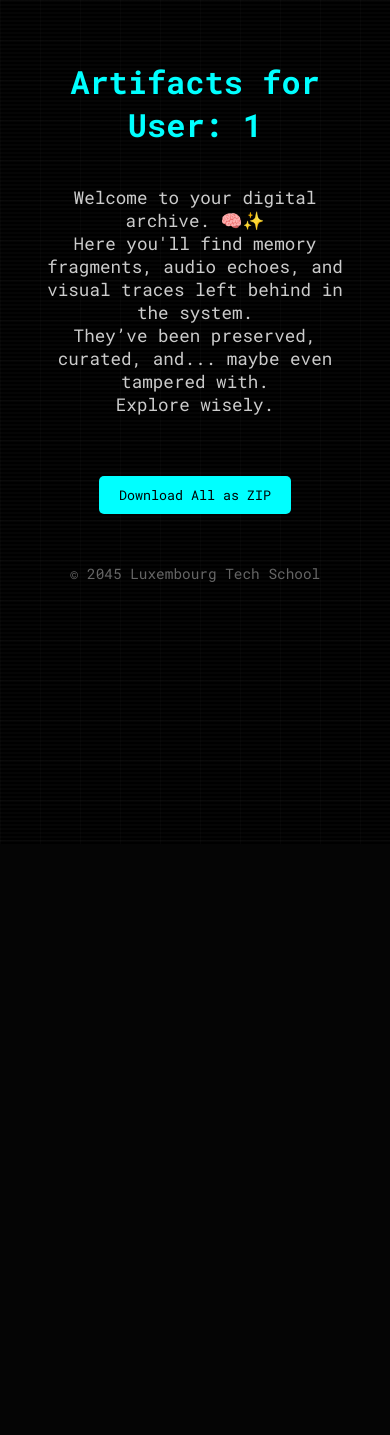
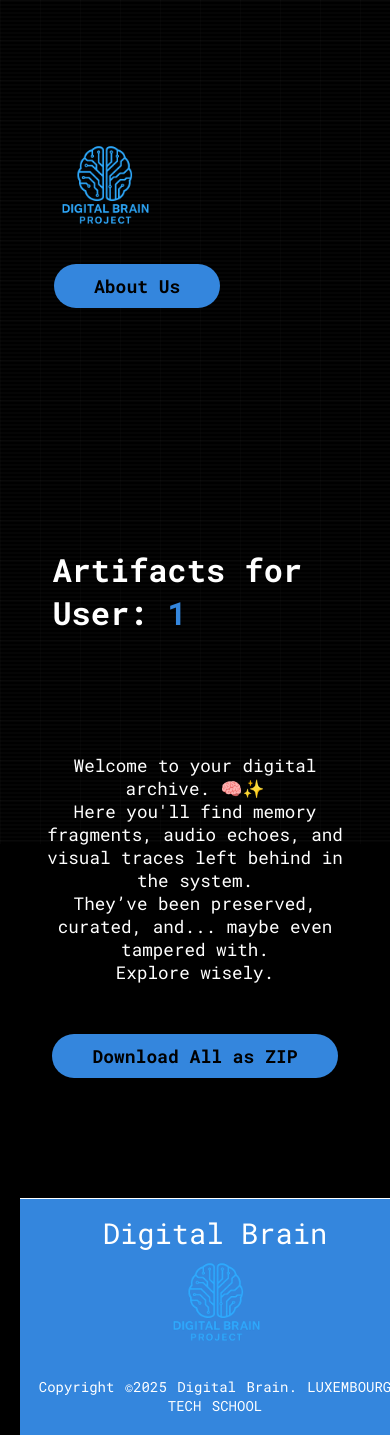
Before and after one commit to FrauBoes/digital-brain-service, a Flask app: template app/templates/user.html in a window 390 px wide. Before the commit the page ends 582 px from the top, so only its background shows below. Run offline with Flask 3, Linux system fonts and the light colour scheme; the template is opened without the code that fills it: most values are stand-ins (such as "Sample title", 1, 10 or a date in 2020).

Commit message:
update styles and html

```diff
--- a/app/static/css/style.css
+++ b/app/static/css/index.css
@@ -10,6 +10,11 @@
 body{
     background-color: black;
     min-height: 100vh;
+}
+
+a{
+    text-decoration: none;
+    color: inherit;
 }
 
 .interface{
@@ -86,7 +91,6 @@ header nav ul li{
     align-items: center;
     justify-content: center;
     list-style-type: none;
-    flex-wrap: wrap;
 }
 
 .bottom-header nav ul li a{
--- a/app/static/css/style-user.css
+++ b/app/static/css/user.css
@@ -1,10 +1,12 @@
 
 /* OVERALL */
 * {
+    color: #FFF;
     margin: 0;
     padding: 0;
     box-sizing: border-box;
     font-family: 'Roboto Mono', sans-serif;
+    text-decoration: none;
 }
 
 body {
@@ -57,16 +59,72 @@ body {
     z-index: 2;
 }
 
-/* HEADER */
-header {
-    padding: 20px 0;
-    text-align: center;
+/*HEADER*/
+header{
+    padding: 100px 4%;
 }
 
-header h1 {
-    font-size: 2rem;
-    color: aqua;
-    animation: glitchPulse 5s infinite steps(1, end);
+header > .interface{
+    display: flex;
+    align-items: center;
+    justify-content: space-between;
+    flex-wrap: wrap;
+    gap: 20px;
+}
+
+header img{
+    max-height: 100px;
+    position: relative;
+    max-width: 100%;
+    height: auto;
+}
+
+header a{
+    color: rgb(130, 130, 130);
+    text-decoration: none;
+    display: inline-block;
+    transition: .2s;
+}
+
+header a:hover{
+    color: white;
+    transform: scale(1.05);
+}
+
+header nav ul{
+    list-style-type: none;
+}
+
+header nav ul li{
+    display: inline-block;
+    padding: 0 40px;
+}
+
+.bottom-header nav ul{
+    display: flex;
+    align-items: center;
+    justify-content: center;
+    list-style-type: none;
+}
+
+.bottom-header nav ul li a{
+    color: white;
+    padding: 20px 40px;
+    text-decoration: none;
+    font-size: 20px;
+    display: block;
+    transition: .2s;
+}
+
+.bottom-header nav ul li a:hover{
+    background-color: rgb(0, 0, 0);
+    color: #3486dd;
+    box-shadow: inset 0 0 8px black;
+}
+
+header .contact button:hover{
+    box-shadow: 0px 0px 8px #3486dd;
+    transform: scale(1.05);
 }
 
 /* INTRO TEXT */
@@ -89,7 +147,7 @@ header h1 {
 }
 
 .gallery-item {
-    border: 1px solid aqua;
+    border: 1px solid #3486dd;
     padding: 10px;
     border-radius: 5px;
     width: 100%;
@@ -119,29 +177,76 @@ audio, video {
     display: flex;
     justify-content: center;
     margin-top: 30px;
+    padding-bottom: 100px;
+
 }
 
-button {
-    margin: 10px auto;
-    padding: 10px 20px;
-    background-color: aqua;
+button{
+    padding: 10px 40px;
+    font-size: 18px;
+    font-weight: 600;
+    background-color: #3486dd;
+    border: 0;
+    border-radius: 30px;
+    cursor: pointer;
     color: black;
-    border: none;
-    border-radius: 5px;
-    cursor: pointer;
-    display: block;
-}
-
-button:hover {
-    background-color: #a7d1ee;
+    white-space: nowrap;
 }
 
 /* FOOTER */
-footer {
-    margin-top: 40px;
+footer{
+    position: absolute;
+    border-top: 0.5px solid #FFF;
+    background-color: #3486dd;
+    height: auto;
+    padding-top: 10px;
+    width: 100vw;
+    color: #FFF;
+}
+
+.footer-content{
+    display: flex;
+    align-items: center;
+    justify-content: center;
+    flex-direction: column;
     text-align: center;
-    color: #666;
-    font-size: 0.9rem;
+}
+
+.footer-content h3{
+    font-size: 1.8rem;
+    font-weight: 400;
+    text-transform: capitalize;
+    line-height: 3rem;
+}
+
+.footer-content img{
+    max-height: 100px;
+    position: relative;
+    max-width: 100%;
+    height: auto;
+}
+
+.footer-bottom{
+    background: #3486dd;
+    width: 100vw;
+    padding: 20px 0;
+    text-align: center;
+}
+
+.footer-bottom p{
+    font-size: 14px;
+    word-spacing: 2px;
+    text-transform: capitalize;
+}
+
+.footer-bottom span{
+    text-transform: uppercase;
+    opacity: .4;
+    font-weight: 200;
+}
+
+span {
+    color:#3486dd;
 }
 
 /* ANIMATIONS */
--- a/app/templates/user.html
+++ b/app/templates/user.html
@@ -7,9 +7,27 @@
     <title>User Artifacts</title>
     <link href="https://fonts.googleapis.com/css2?family=Roboto+Mono:wght@400;700&display=swap" rel="stylesheet">
     <script src="{{ url_for('static', filename='js/user.js') }}" defer></script>
-    <link rel="stylesheet" href="{{ url_for('static', filename='css/style-user.css') }}">
+    <link rel="stylesheet" href="{{ url_for('static', filename='css/user.css') }}">
 </head>
 <body>
+    <header>
+        <div class="interface">
+            <div class="logo">
+                <a href="{{ url_for('home') }}">
+                    <img src="{{ url_for('static', filename='images/logo.png') }}" alt="Logo">
+                </a>
+            </div>
+
+            <div class="contact">
+                <a href="{{ url_for('about') }}">
+                    <button>About Us</button>
+                </a>
+            </div>
+        </div>
+    </header>
+
+    <main>
+
     <!-- Grid background layer -->
     <div class="grid-bg"></div>
 
@@ -39,10 +57,16 @@
         <div class="download-button-wrapper">
             <button id="download-button">Download All as ZIP</button>
         </div>
-        <!-- Footer -->
-        <footer>
-            <p>© 2045 Luxembourg Tech School</p>
-        </footer>
+    </main>
+    <footer>
+        <div class="footer-content">
+            <h3>Digital Brain</h3>
+            <img src="{{ url_for('static', filename='images/logo.png') }}" alt="logo footer">
+        </div>
+        <div class="footer-bottom">
+            <p>copyright &copy;2025 Digital Brain. <a href="https://www.techschool.lu" target="_blank" rel="noopener noreferrer">LUXEMBOURG TECH SCHOOL</a></p>
+        </div>
+    </footer>
     </div>
 </body>
 </html>
```
Also changed, not shown: app/static/css/about.css (added, +419 -0 lines), app/templates/about.html (+12 -32 lines), app/templates/index.html (+3 -27 lines).
